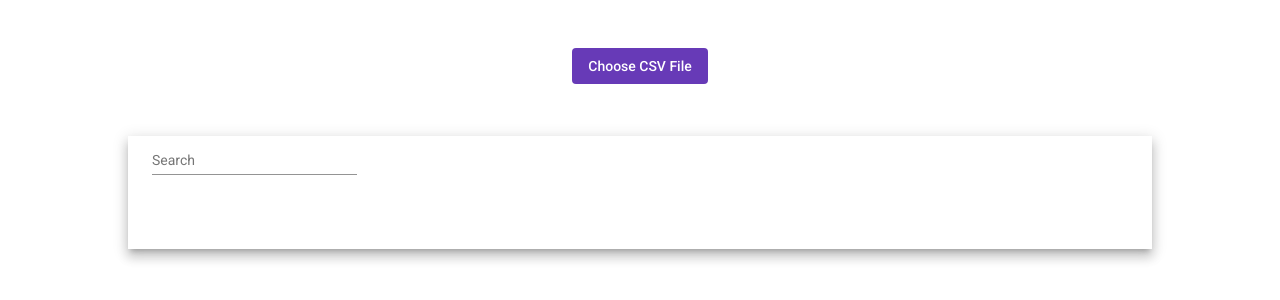
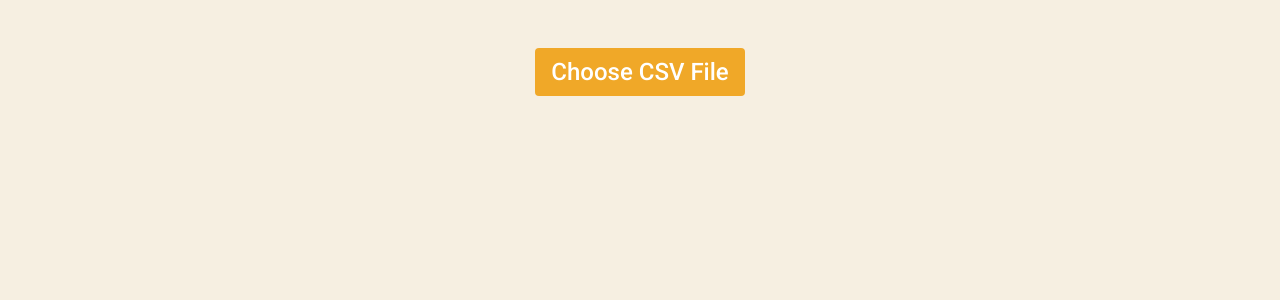
Before and after one commit to JkHz/cw-csv-parser, an Angular app: page / in a window 1280 px wide. Shown: the top 300 px of the page. Built offline with nearby package versions, Linux system fonts and the light colour scheme; what ngx-papaparse would draw is missing.

Commit message:
adjust styling

```diff
--- a/src/app/app.component.css
+++ b/src/app/app.component.css
@@ -1,5 +1,16 @@
 .mat-flat-button {
   margin: 0 0 2rem 0;
+  height: 3rem;
+  min-width: 6rem;
+  font-size: 1.5rem;
+  background-color: rgb(240, 168, 40);
+  color: rgb(255, 255, 255)
+}
+
+.mat-icon{
+  height:48px !important;
+  width:48px !important;
+  font-size:48px !important;
 }
 
 .app-container {
@@ -9,3 +20,20 @@
   flex-direction: column;
   margin: 3rem 0 0 0;
 }
+
+.loading-container {
+  display: flex;
+  justify-content: center;
+  align-items: center;
+  flex-direction: column;
+  margin-top: 10rem;
+}
+
+.loading-text {
+  font-size: 1.75rem;
+  font-weight: 700;
+}
+
+.search-container {
+  background-color: white;
+}
--- a/src/app/app.component.html
+++ b/src/app/app.component.html
@@ -1,6 +1,8 @@
 <div class="app-container">
-  <input #csvInput hidden="true" type="file" onclick="this.value=null" (change)="csvInputChange($event)"
-    accept=".csv" />
-  <button mat-flat-button color="primary" (click)="csvInput.click()">Choose CSV File</button>
-  <app-data-table [headers]="headers" [tableData]="tableData"></app-data-table>
+  <input #csvInput hidden="true" type="file" onclick="this.value=null" (change)="csvInputChange($event)" accept=".csv" class="search-container" />
+  <button mat-flat-button color="accent" (click)="csvInput.click()">Choose CSV File</button>
+  <!-- <div *ngIf="!isLoaded" class="loading-container">
+    <h1 class="loading-text">Awaiting CSV data</h1>
+  </div> -->
+  <app-data-table [headers]="headers" [tableData]="tableData" *ngIf="tableData.length"></app-data-table>
 </div>
--- a/src/app/app.component.ts
+++ b/src/app/app.component.ts
@@ -11,12 +11,14 @@ export class AppComponent {
 
   headers: string[] = [];
   tableData: Array<{}> = [];
+  isLoaded: boolean = false;
 
   csvInputChange(fileInputEvent: any) {
     this.papa.parse(fileInputEvent.target.files[0], {
       complete: ({ data }: any, file: any) => {
         this.headers = Object.keys(data[0]);
         this.tableData = data;
+        this.isLoaded = true;
       },
       download: true,
       skipEmptyLines: true,
--- a/src/app/app.module.ts
+++ b/src/app/app.module.ts
@@ -5,6 +5,7 @@ import { LayoutModule } from '@angular/cdk/layout';
 import { MatButtonModule } from '@angular/material/button';
 import { MatIconModule } from '@angular/material/icon';
 import { ReactiveFormsModule, FormsModule } from '@angular/forms';
+import { MatProgressSpinnerModule } from '@angular/material/progress-spinner';
 
 import { AppComponent } from './app.component';
 import { DataTableComponent } from './data-table/data-table.component';
@@ -32,6 +33,7 @@ import { MatFormFieldModule } from "@angular/material/form-field";
     MatIconModule,
     ReactiveFormsModule,
     FormsModule,
+    MatProgressSpinnerModule,
   ],
   providers: [],
   bootstrap: [AppComponent]
--- a/src/app/data-table/data-table.component.css
+++ b/src/app/data-table/data-table.component.css
@@ -1,5 +1,10 @@
+.mat-elevation-z8 {
+  background-color: white;
+}
+
 .full-width-table {
   min-width: 100%;
+  z-index: 1;
 }
 
 .data-table {
@@ -8,7 +13,7 @@
 }
 
 .mat-form-field {
-  width: 20%;
+  min-width: 20vw;
 }
 
 .search-input {
--- a/src/app/data-table/data-table.component.ts
+++ b/src/app/data-table/data-table.component.ts
@@ -47,12 +47,15 @@ export class DataTableComponent implements AfterViewInit, OnChanges {
       return data;
     }
     this.dataSource = data.sort((a: any, b: any) => {
-      const isAsc = sort?.direction === 'asc' || sort?.direction === '';
+      const isAsc = sort?.direction === 'asc';
       if (a[sort?.active]) {
         switch (typeof a[sort?.active]) {
           case 'string':
             return compare(a[sort?.active], b[sort?.active], isAsc);
           case 'number':
+            if (typeof a[sort?.active] !== 'number' || typeof b[sort?.active] !== 'number') {
+              return -1;
+            }
             return compare(+a[sort?.active], +b[sort?.active], isAsc);
           default: return 0;
         }
--- a/src/styles.css
+++ b/src/styles.css
@@ -3,5 +3,7 @@
 html, body { height: 100%; }
 body {
   margin: 1rem;
-  font-family: Roboto, "Helvetica Neue", sans-serif;
+  font-family:Impact, Haettenschweiler, 'Arial Narrow Bold', sans-serif;
+  background-color: rgb(246, 239, 225);
+  color:rgb(56, 64, 77);
 }
```
